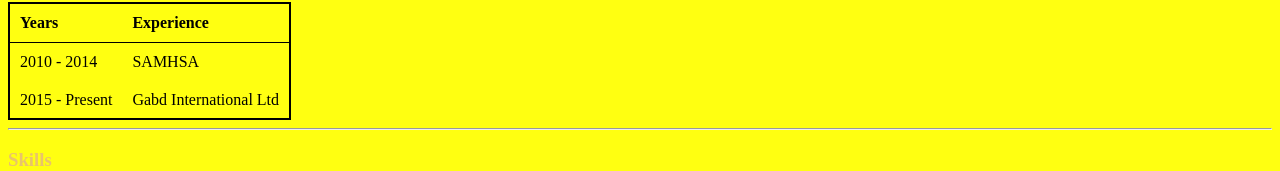
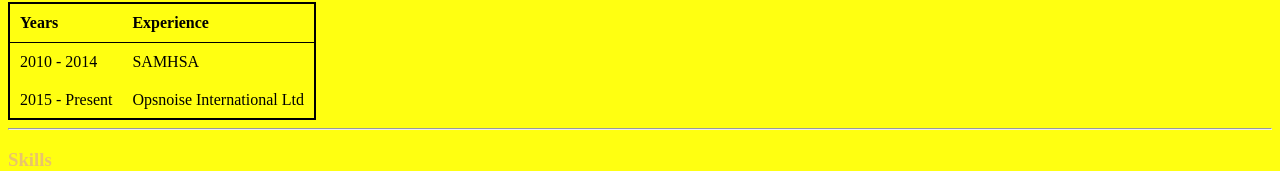
Before and after one commit to abdaleverly/website, a plain HTML site: page index.html in a window 1280 px wide. Shown: the part 173-344 px from the top of the page. Drawn offline with Linux system fonts and the light colour scheme.

```diff
--- a/index.html
+++ b/index.html
@@ -22,7 +22,7 @@
           <td>SAMHSA</td>
         </tr>
           <td>2015 - Present</td>
-          <td>Gabd International Ltd</td>
+          <td>Opsnoise International Ltd</td>
         <tr>
         </tr>
       </tbody>
```
